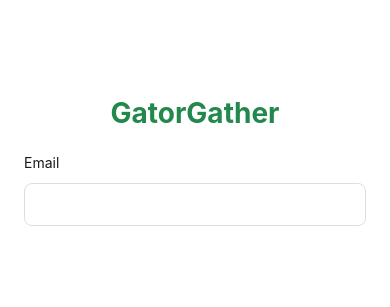
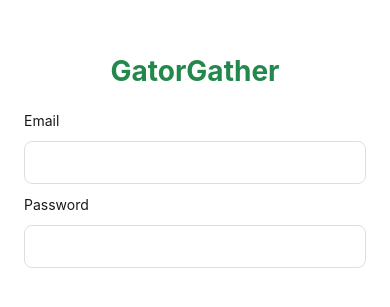
Before and after one commit to ethankrol/IntroToSweProject, a React Native app in the folder apps/mobile/: screen / in a window 390 px wide. Shown: the part 261-568 px from the top of the page. Built offline with nearby package versions, Linux system fonts and the light colour scheme.

Commit message:
Add password box and text

```diff
--- a/apps/mobile/src/screens/LoginScreen.tsx
+++ b/apps/mobile/src/screens/LoginScreen.tsx
@@ -14,8 +14,19 @@ export default function LoginScreen() {
         keyboardType="email-address"
         placeholder=""
         placeholderTextColor="#666"
+        returnKeyType="next"
+        blurOnSubmit
+        // uncontrolled: no value/onChangeText
+      />
+
+      <Text style={styles.label}>Password</Text>
+      <TextInput
+        style={styles.input}
+        secureTextEntry
+        placeholder=""
+        placeholderTextColor="#666"
         returnKeyType="done"
-        blurOnSubmit
+        // uncontrolled: no value/onChangeText
       />
     </View>
   );
```
